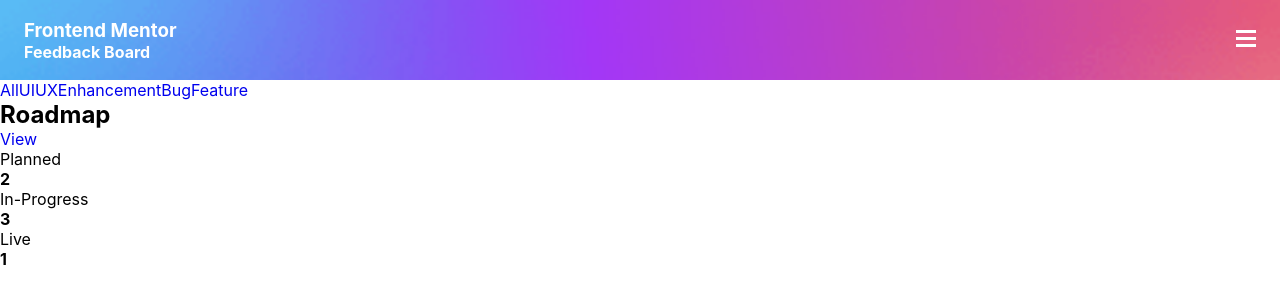
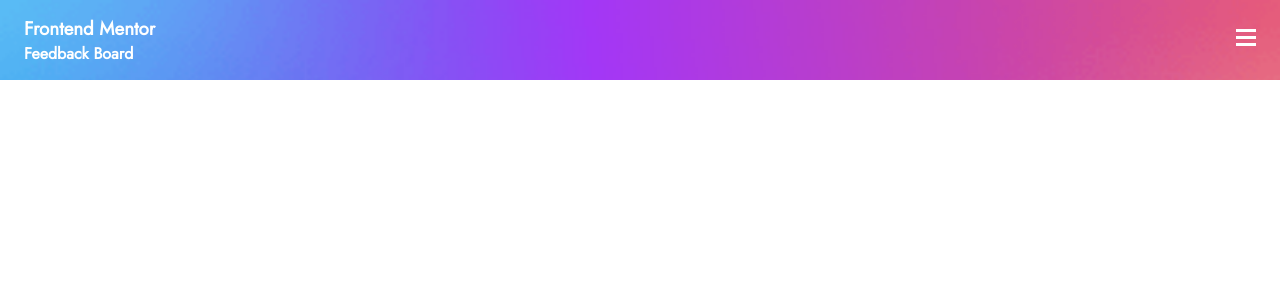
Before and after one commit to sammyodiagbe/product_feedback_app, a React (Create React App) app: page / in a window 1280 px wide. Shown: the top 304 px of the page. Built offline with nearby package versions, Linux system fonts and the light colour scheme.

Commit message:
styling and structuring

```diff
--- a/src/components/nav.js
+++ b/src/components/nav.js
@@ -31,9 +31,9 @@ const Nav = (showNavigation) => {
           )}
         </div>
       </div>
-      <div className="pf-filter-roadmap-container">
+      <div className={`pf-filter-roadmap-container ${showSidebar && "open"}`}>
         <div className="pf-filter">
-          <Link>All</Link>
+          <Link className="active">All</Link>
           <Link>UI</Link>
           <Link>UX</Link>
           <Link>Enhancement</Link>
--- a/src/styles/_reset.scss
+++ b/src/styles/_reset.scss
@@ -1,8 +1,11 @@
+
+@import url('https://fonts.googleapis.com/css2?family=Jost&display=swap');
 * {
     padding: 0;
     margin: 0;
     border: none;
     outline: none;
+    font-family: 'Jost', sans-serif;
 }
 
 button {
@@ -11,6 +14,7 @@ button {
 
 body,html {
     font-size: 16px;
+    font-family: 'Jost', sans-serif;
 }
 
 a {
--- a/src/styles/index.css
+++ b/src/styles/index.css
@@ -1,8 +1,10 @@
+@import url("https://fonts.googleapis.com/css2?family=Jost&display=swap");
 * {
   padding: 0;
   margin: 0;
   border: none;
   outline: none;
+  font-family: 'Jost', sans-serif;
 }
 
 button {
@@ -11,6 +13,7 @@ button {
 
 body, html {
   font-size: 16px;
+  font-family: 'Jost', sans-serif;
 }
 
 a {
@@ -40,5 +43,45 @@ div.product-app-container nav.pf-navigation div.pf-navigation-title-container {
 div.product-app-container nav.pf-navigation div.pf-filter-roadmap-container {
   position: fixed;
   top: 80px;
+  background: #ffffff;
+  width: 70vw;
+  left: 100vw;
+  -webkit-transition: .3s ease-in-out;
+  transition: .3s ease-in-out;
+}
+
+div.product-app-container nav.pf-navigation div.pf-filter-roadmap-container.open {
+  -webkit-transition: .3s ease-out;
+  transition: .3s ease-out;
+  left: 20vw;
+}
+
+div.product-app-container nav.pf-navigation div.pf-filter-roadmap-container div.pf-filter, div.product-app-container nav.pf-navigation div.pf-filter-roadmap-container div.pf-roadmap {
+  padding: 1.5em;
+}
+
+div.product-app-container nav.pf-navigation div.pf-filter-roadmap-container div.pf-filter {
+  display: -webkit-box;
+  display: -ms-flexbox;
+  display: flex;
+  -ms-flex-wrap: wrap;
+      flex-wrap: wrap;
+}
+
+div.product-app-container nav.pf-navigation div.pf-filter-roadmap-container div.pf-filter a {
+  display: inline-block;
+  padding: .5em .9em;
+  margin-right: .7em;
+  margin-bottom: .5em;
+  background: #f2f4ff;
+  color: #4661e6;
+  border-radius: 8px;
+  font-weight: bold;
+  font-size: .9em;
+}
+
+div.product-app-container nav.pf-navigation div.pf-filter-roadmap-container div.pf-filter a.active {
+  background: #4661e6;
+  color: #ffffff;
 }
 /*# sourceMappingURL=index.css.map */
--- a/src/styles/index.scss
+++ b/src/styles/index.scss
@@ -21,7 +21,42 @@ div.product-app-container {
         div.pf-filter-roadmap-container {
             position: fixed;
             top: 80px;
+            background: $white;
+            width: 100vw * 0.7;
+            left: 100vw;
+            transition: .3s ease-in-out;
+            &.open {
+                transition: .3s ease-out;
+                left: 100vw * 0.2;
 
+            }
+            div.pf-filter,div.pf-roadmap {
+                padding: $padding;
+            }
+
+            div.pf-filter{
+                display: flex;
+                flex-wrap: wrap;
+                a {
+                    display: inline-block;
+                    padding:.5em .9em;
+
+                    margin-right: .7em;
+                    margin-bottom: .5em;
+                    background: $neutral_gray;
+                    color: $bluish_marlin;
+                    border-radius: $border_radius_link;
+                    font-weight: bold;
+                    font-size: .9em;
+                    &.active {
+                        background: $bluish_marlin;
+                        color: $white;
+                    }
+                }
+            }
+            div.pf-roadmap {
+                // display: flex;
+            }
         }
      }
 }
```
Also changed, not shown: src/styles/_variables.scss (+9 -0 lines), 1 other file (tests, documents, lock files or other folders).
